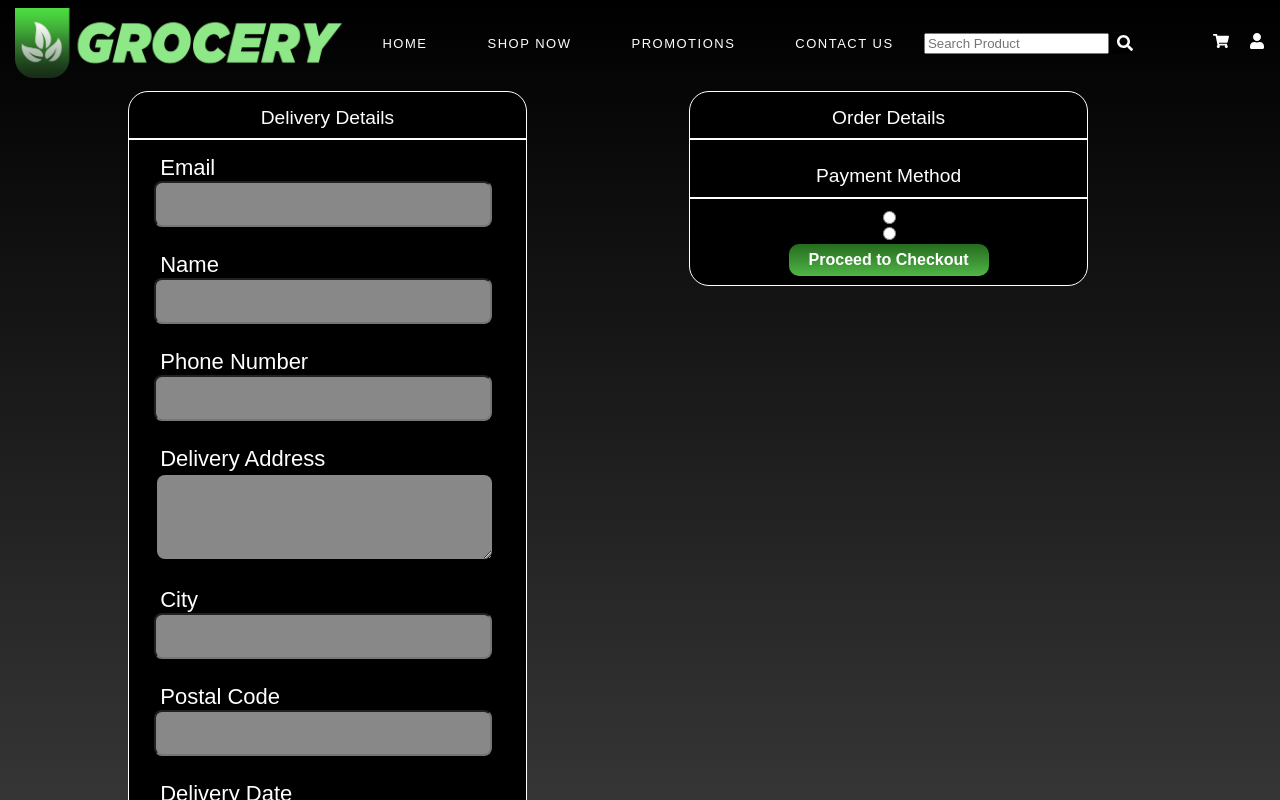
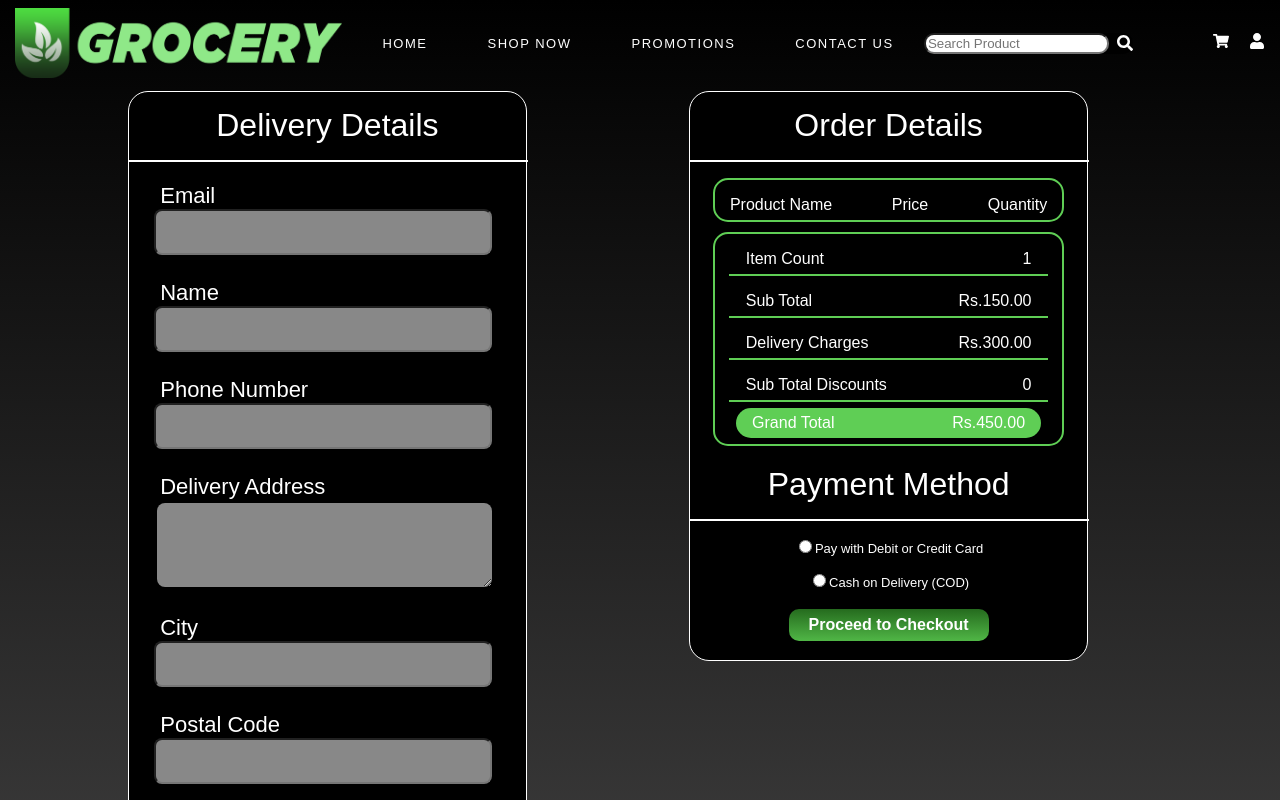
Before and after one commit to Nadunrupasinghe/supermarket_system_frontend, a React (Create React App) app in the folder supermarketfrontend/: page /checkout in a window 1280 px wide. Shown: the top 800 px of the page. Built offline with nearby package versions, Linux system fonts and the light colour scheme.

Commit message:
Updated changes

```diff
--- a/supermarketfrontend/src/Components/InputBox/InputBox.js
+++ b/supermarketfrontend/src/Components/InputBox/InputBox.js
@@ -29,7 +29,6 @@ function InputBox(props) {
         />
       )}
       {/* <span className='errorMessage'>
-        {props.error !== '' && <FontAwesomeIcon icon={faCircleArrowUp} />}{' '}
         {props.error}
       </span> */}
     </div>
--- a/supermarketfrontend/src/Components/Navbar/Navbar.css
+++ b/supermarketfrontend/src/Components/Navbar/Navbar.css
@@ -68,6 +68,10 @@ color: green;
     border: none;
 }
 
+.searchbox{
+  border-radius: 10px;
+}
+
 .search-icon{
   color: white;
   cursor: pointer;
--- a/supermarketfrontend/src/Components/Navbar/Navbar.js
+++ b/supermarketfrontend/src/Components/Navbar/Navbar.js
@@ -3,22 +3,22 @@ import './Navbar.css';
 import { FaShoppingCart, FaUser } from 'react-icons/fa';
 import { AiOutlineSearch } from 'react-icons/ai';
 import { FaSearch } from 'react-icons/fa';
-import Logo from "../../Assets/NavLogo.png";
-import { Link } from "react-router-dom";
+import Logo from '../../Assets/NavLogo.png';
+import { Link } from 'react-router-dom';
 
-function Navbar(){
-    return(
+function Navbar() {
+  return (
     <div className='Navbar'>
-            <div className="logo">
-          <img className="logo-img" src={Logo} />
+      <div className='logo'>
+        <img className='logo-img' src={Logo} />
       </div>
 
-        <div className="menu">
+      <div className='menu'>
         <ul>
-            <Link to="/">
+          <Link to='/'>
             <li>HOME</li>
           </Link>
-              <Link to="/productview">
+          <Link to='/productview'>
             <li>SHOP NOW</li>
           </Link>
           <li>PROMOTIONS</li>
@@ -28,8 +28,12 @@ function Navbar(){
 
       <div className='rightsection'>
         <div className='searchbar'>
-      <input type="text" placeholder="Search Product" />
-      <FaSearch className="search-icon" />
+          <input
+            type='text'
+            placeholder='Search Product'
+            className='searchbox'
+          />
+          <FaSearch className='search-icon' />
         </div>
 
         <div className='icons'>
@@ -38,8 +42,7 @@ function Navbar(){
         </div>
       </div>
     </div>
-    )
-
+  );
 }
 
-export default Navbar
+export default Navbar;
--- a/supermarketfrontend/src/Pages/Checkout/Checkout.css
+++ b/supermarketfrontend/src/Pages/Checkout/Checkout.css
@@ -29,11 +29,13 @@
 }
 
 .deliveryText{
-    font-size: larger;
+    font-size:xx-large;
     padding-top: 15px;
 }
 
 .d-line{
+    width:100%;
+    align-items: flex-start;
     border: 1px solid rgb(255, 255, 255);
 }
 
@@ -45,8 +47,7 @@
     padding-bottom: 20px;
 }
 
-.deliveryInput{
-}
+
 
 .inline{
     display: flex;
@@ -71,10 +72,70 @@
     background-color: black;
     border-radius: 20px;
     color:white;
-    padding-bottom: 5px;
+    padding-bottom: 15px;
     border: 1px solid rgb(255, 255, 255);
 }
 
-.Credit{
-    color:white;
+.productDetails{
+    display:inline-flex;
+    justify-content: space-between;
+    align-self: center;
+    width:80%;
+    height: 40px;
+    padding-inline: 15px;
+    /* margin-left: 10%; */
+    border-radius: 15px;
+    border: 2px solid rgba(95, 206, 85, 1);
+
 }
+.billDetails{
+    display: flex;
+    flex-direction: column;
+    width:80%;
+    padding-inline: 15px;
+    height:auto;
+    border: 2px solid rgba(95, 206, 85, 1);
+    margin-top: 10px;
+    align-self: center;
+    border-radius: 15px;
+    margin-bottom: 5px;
+}
+.items{
+    display: flex;
+    flex-direction: row;
+    height: 40px;
+    justify-content: space-between;
+    padding-left: 5%;
+    padding-right: 5%;
+    padding-bottom: 0;
+}
+.i-line{
+    width:100%;
+    align-self: center;
+    border: 1px solid rgba(95, 206, 85, 1);
+    padding: 0;
+    margin: 0;
+}
+
+.totalBill{
+    display: flex;
+    flex-direction: row;
+    height: 20px;
+    padding-left: 5%;
+    padding-right: 5%;
+    justify-content: space-between;
+    background-color: rgba(95, 206, 85, 1);
+    border-radius: 15px;
+    padding-top: 5px;
+    padding-bottom: 5px;
+    margin: 2%;
+}
+.totalBill p{
+    align-self: center;
+}
+
+
+.label{
+    margin-bottom: 15px;
+    font-size:small;
+}
--- a/supermarketfrontend/src/Pages/Checkout/Checkout.js
+++ b/supermarketfrontend/src/Pages/Checkout/Checkout.js
@@ -49,14 +49,64 @@ function Checkout() {
               <hr className='d-line'></hr>
             </div>
           </div>
+
+          <div className='productDetails'>
+            <p>Product Name</p>
+            <p>Price</p>
+            <p>Quantity</p>
+          </div>
+          <div className='billDetails'>
+            <div className='items'>
+              <p>Item Count</p>
+              <p>{1}</p>
+            </div>
+            <hr className='i-line'></hr>
+            <div className='items'>
+              <p>Sub Total</p>
+              <p>Rs.150.00</p>
+            </div>
+            <hr className='i-line'></hr>
+            <div className='items'>
+              <p>Delivery Charges</p>
+              <p>Rs.300.00</p>
+            </div>
+            <hr className='i-line'></hr>
+            <div className='items'>
+              <p>Sub Total Discounts</p>
+              <p>{0}</p>
+            </div>
+            <hr className='i-line'></hr>
+            <div className='totalBill'>
+              <p>Grand Total</p>
+              <p>Rs.450.00</p>
+            </div>
+          </div>
           <div className='deliveryText'>
             Payment Method
             <div>
               <hr className='d-line'></hr>
             </div>
           </div>
-          <input type='radio' value='kdkdk' className='Credit' />
-          <input type='radio' value='kdkdk' className='Credit' />
+          <label className='label'>
+            <input
+              type='radio'
+              name='paymenttype'
+              value='cardpayment'
+              className='Credit'
+            />
+            Pay with Debit or Credit Card
+          </label>
+
+          <label className='label'>
+            <input
+              type='radio'
+              name='paymenttype'
+              value='COD'
+              className='Credit'
+            />
+            Cash on Delivery (COD)
+          </label>
+
           <Button type='submit' buttonName='Proceed to Checkout' />
         </div>
       </div>
```
Lines whose indentation alone changed are shown as unchanged.
